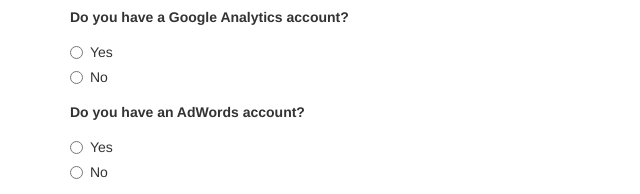
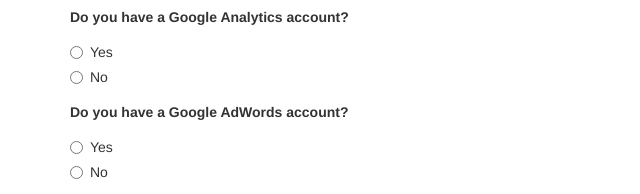
Before and after one commit to alexsomeoddpilot/so-you-want-a-website, a website: page assets/index.html in a window 1280 px wide. Shown: the part 3700-3894 px from the top of the page, 0-640 px from the left. Drawn offline with nearby package versions, Linux system fonts and the light colour scheme.

Commit message:
Changing AdWords to Google Adwords

```diff
--- a/assets/index.html
+++ b/assets/index.html
@@ -813,7 +813,7 @@
 
           <div class="form-group">
             <label>
-              Do you have an AdWords account?
+              Do you have a Google AdWords account?
             </label>
             <div class="radio">
               <label>
```
